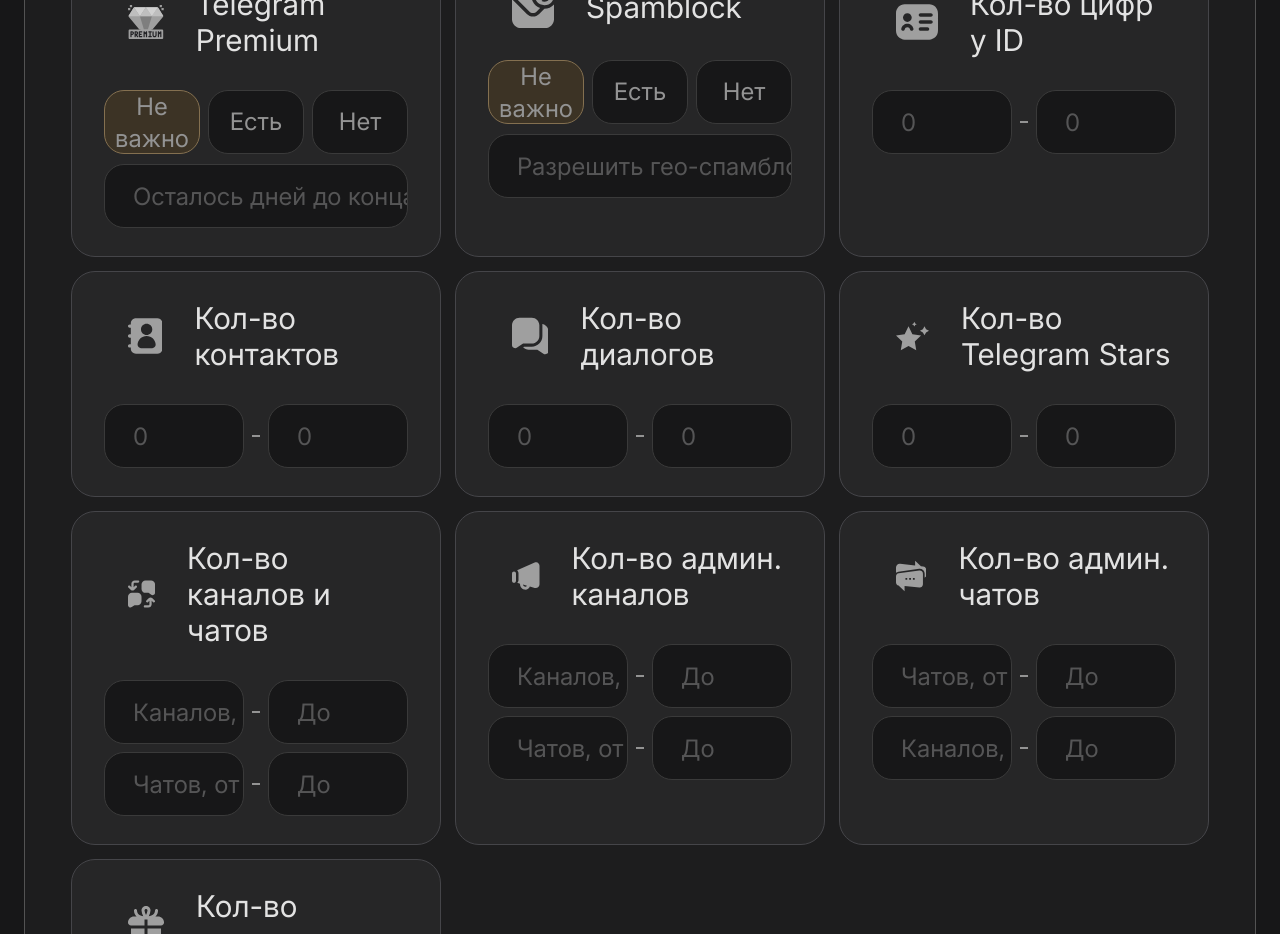
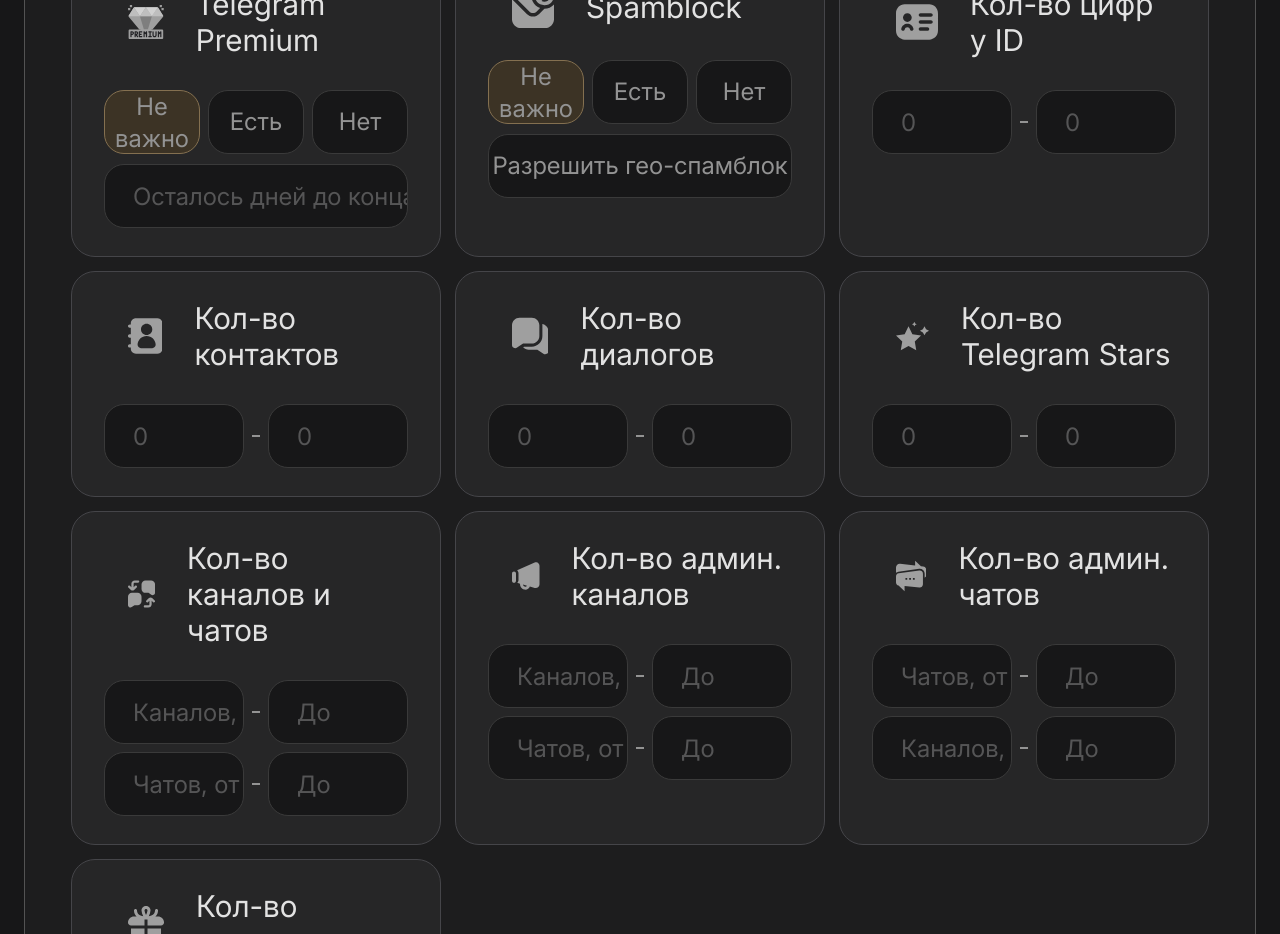
Before and after one commit to baxriddin0317/filter, a Next.js app: page / in a window 1280 px wide. Shown: the part 840-1774 px from the top of the page. Built offline with nearby package versions, Linux system fonts and the light colour scheme; a web font is replaced by a local one.

Commit message:
fix misunderstand

```diff
--- a/components/SpamblockFilter.tsx
+++ b/components/SpamblockFilter.tsx
@@ -2,7 +2,7 @@
 import React from "react";
 import { useFiltersStore, IChoose } from "../store/filtersStore";
 
-const options: IChoose[] = ["Не важно", "Есть", "Нет"];
+const options: IChoose[] = ["Не важно", "Есть", "Нет", "Разрешить гео-спамблок"];
 
 const SpamblockFilter: React.FC = () => {
   const { spamblock, updateFilters } = useFiltersStore();
@@ -21,19 +21,23 @@
               type="button"
               key={o}
               onClick={() => updateFilters({ spamblock: o })}
-              className={`h-16 max-w-[234px] w-full border text-2xl text-brand-gray-2 outline-none rounded-5xl hover:bg-[#2F2F31] hover:border-[#555] cursor-pointer ${
-                spamblock === o ? "bg-[#3C3325] border-[#847050] text-[#DDAB71]" : "border-brand-neutral-4 bg-brand-neutral text-brand-gray-2"
+              className={`h-16 max-w-[234px] w-full border text-2xl text-brand-gray-2 outline-none rounded-5xl cursor-pointer ${
+                spamblock === o ? "bg-[#3C3325] border-[#847050] text-[#DDAB71]" : "hover:bg-[#2F2F31] hover:border-[#555] border-brand-neutral-4 bg-brand-neutral text-brand-gray-2"
               }`}
             >
               {o}
             </button>
           ))}
         </div>
-        <input
-          type="number"
-          className={`h-16 w-full border text-2xl text-brand-gray-2 outline-none rounded-5xl line-clamp-1 text-nowrap hover:border-[#555] border-brand-neutral-4 bg-brand-neutral pl-7 text-center`}
-          placeholder="Разрешить гео-спамблок"
-        />
+        <button
+          type="button"
+          onClick={() => updateFilters({ spamblock: "Разрешить гео-спамблок" })}
+          className={`h-16 w-full border text-2xl text-brand-gray-2 outline-none rounded-5xl ] cursor-pointer ${
+            spamblock === "Разрешить гео-спамблок" ? "bg-[#3C3325] border-[#847050] text-[#DDAB71]" : "hover:bg-[#2F2F31] hover:border-[#555] border-brand-neutral-4 bg-brand-neutral text-brand-gray-2"
+          }`}
+        >
+          Разрешить гео-спамблок
+        </button>
       </div>
     </div>
   );
--- a/components/TelegramPremiumFilter.tsx
+++ b/components/TelegramPremiumFilter.tsx
@@ -20,8 +20,8 @@
               type="button"
               key={o}
               onClick={() => updateFilters({ premium: o })}
-              className={`h-16 max-w-[234px] w-full border text-2xl text-brand-gray-2 outline-none rounded-5xl hover:bg-[#2F2F31] hover:border-[#555] cursor-pointer ${
-                premium === o ? "bg-[#3C3325] border-[#847050] text-[#DDAB71]" : "border-brand-neutral-4 bg-brand-neutral text-brand-gray-2"
+              className={`h-16 max-w-[234px] w-full border text-2xl text-brand-gray-2 outline-none rounded-5xl cursor-pointer ${
+                premium === o ? "bg-[#3C3325] border-[#847050] text-[#DDAB71]" : "hover:bg-[#2F2F31] hover:border-[#555] border-brand-neutral-4 bg-brand-neutral text-brand-gray-2"
               }`}
             >
               {o}
--- a/store/filtersStore.ts
+++ b/store/filtersStore.ts
@@ -5,7 +5,7 @@
   max: number;
 }
 
-export type IChoose = 'Не важно' | 'Есть' | 'Нет';
+export type IChoose = 'Не важно' | 'Есть' | 'Нет' | 'Разрешить гео-спамблок';
 
 export interface FiltersState {
   searchString: string;
```
